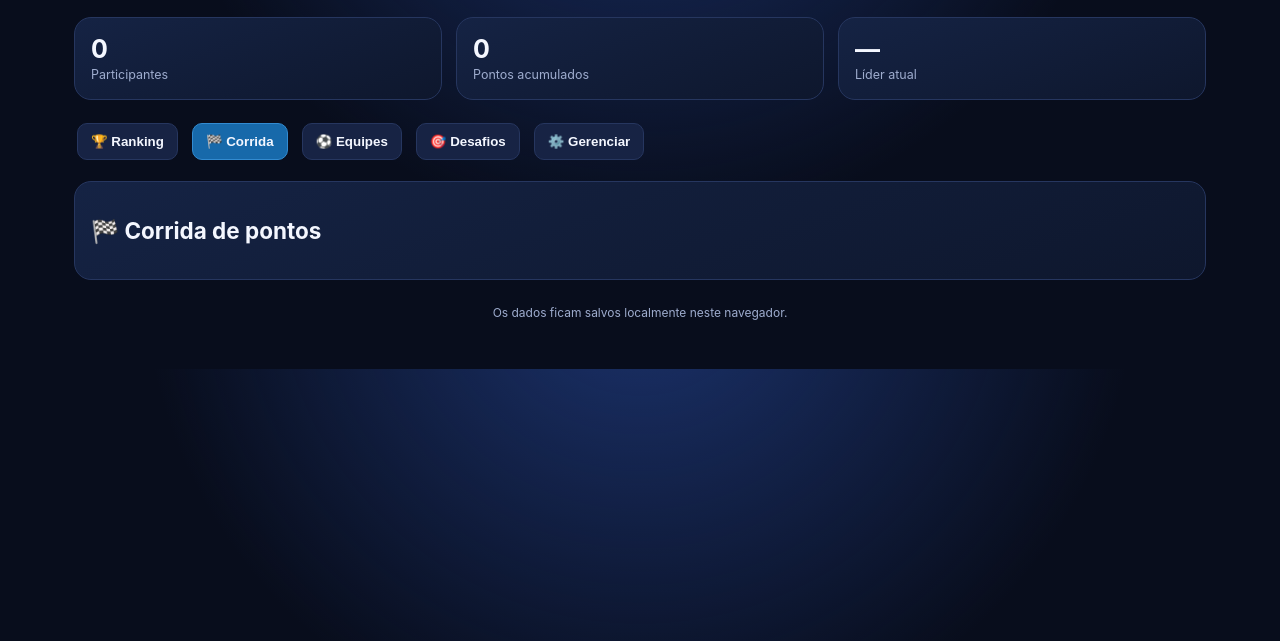
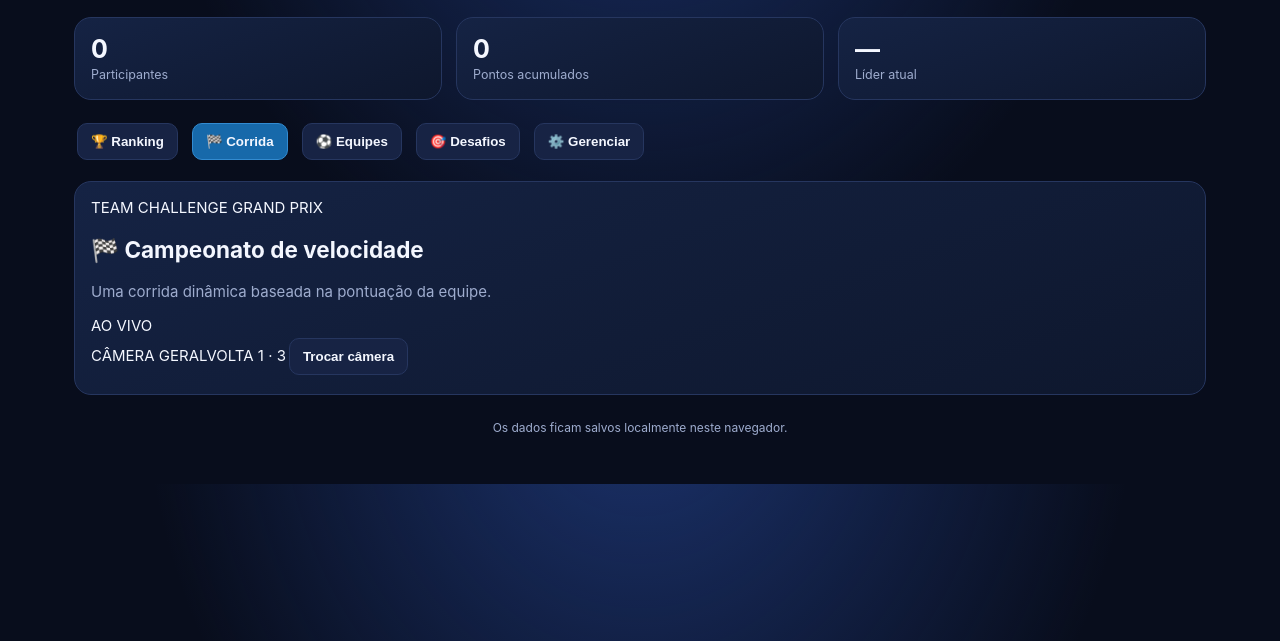
Before and after one commit to jacksongonzaga55-hub/team-challenge, a browser extension: page index.html in a window 1280 px wide. Both pictures are taken after a click on the button "🏁 Corrida". Shown: the part 159-800 px from the top of the page. Drawn offline with Linux system fonts and the light colour scheme.

Commit message:
Add cinematic Grand Prix race view

```diff
--- a/index.html
+++ b/index.html
@@ -6,7 +6,7 @@
 <div class="stats"><article><b id="totalPeople">0</b><small>Participantes</small></article><article><b id="totalPoints">0</b><small>Pontos acumulados</small></article><article><b id="leaderName">—</b><small>Líder atual</small></article></div>
 <nav id="tabs"><button class="active" data-view="ranking">🏆 Ranking</button><button data-view="race">🏁 Corrida</button><button data-view="field">⚽ Equipes</button><button data-view="modes">🎯 Desafios</button><button data-view="manage">⚙️ Gerenciar</button></nav>
 <section id="rankingView" class="view grid"><article class="panel"><h2>🏆 Pódio</h2><div id="podium" class="podium"></div></article><article class="panel"><h2>📊 Classificação</h2><div id="ranking"></div></article></section>
-<section id="raceView" class="view panel hidden"><h2>🏁 Corrida de pontos</h2><div id="race"></div></section>
+<section id="raceView" class="view panel hidden"><div class="race-heading"><div><span class="race-kicker">TEAM CHALLENGE GRAND PRIX</span><h2>🏁 Campeonato de velocidade</h2><p class="muted">Uma corrida dinâmica baseada na pontuação da equipe.</p></div><div class="race-live"><i></i> AO VIVO</div></div><div class="race-toolbar"><span id="raceCameraLabel">CÂMERA GERAL</span><span id="raceLap">VOLTA 1 · 3</span><button id="raceCameraBtn" type="button">Trocar câmera</button></div><div id="race"></div><div id="raceStandings" class="race-standings"></div></section>
 <section id="fieldView" class="view panel hidden"><h2>⚽ Confronto entre equipes</h2><div class="two"><label>Nome do time A<input id="teamA" value="Time A"></label><label>Nome do time B<input id="teamB" value="Time B"></label></div><div class="score"><button data-action="goalA">Gol A +</button><strong id="goals">0 × 0</strong><button data-action="goalB">Gol B +</button><button data-action="resetGoals">Zerar</button></div><div class="football-field"><div class="field-line halfway"></div><div class="field-circle"></div><div class="field-box left"></div><div class="field-box right"></div><div class="goal-net left"></div><div class="goal-net right"></div><div class="field-team team-left" id="pitchA"></div><div class="field-team team-right" id="pitchB"></div><div class="moving-ball" aria-label="Bola de futebol">⚽</div><div class="field-caption">PARTIDA EM ANDAMENTO</div></div><div class="two"><div><h3 id="labelA">Time A</h3><div id="rosterA"></div></div><div><h3 id="labelB">Time B</h3><div id="rosterB"></div></div></div><hr><h3>Distribuir participantes</h3><p class="muted">Escolha individualmente o time de cada pessoa. Quem estiver como Sem time não aparece em nenhum dos lados.</p><div id="teamAssignments"></div></section>
 <section id="modesView" class="view panel hidden"><h2>🎯 Modos de competição</h2><div class="modegrid">
 <article class="mode"><h3>🥊 Mata-mata</h3><p class="muted">Sorteia confrontos entre os participantes cadastrados.</p><button data-action="draw">Sortear confrontos</button><div id="bracket"></div></article>
```
